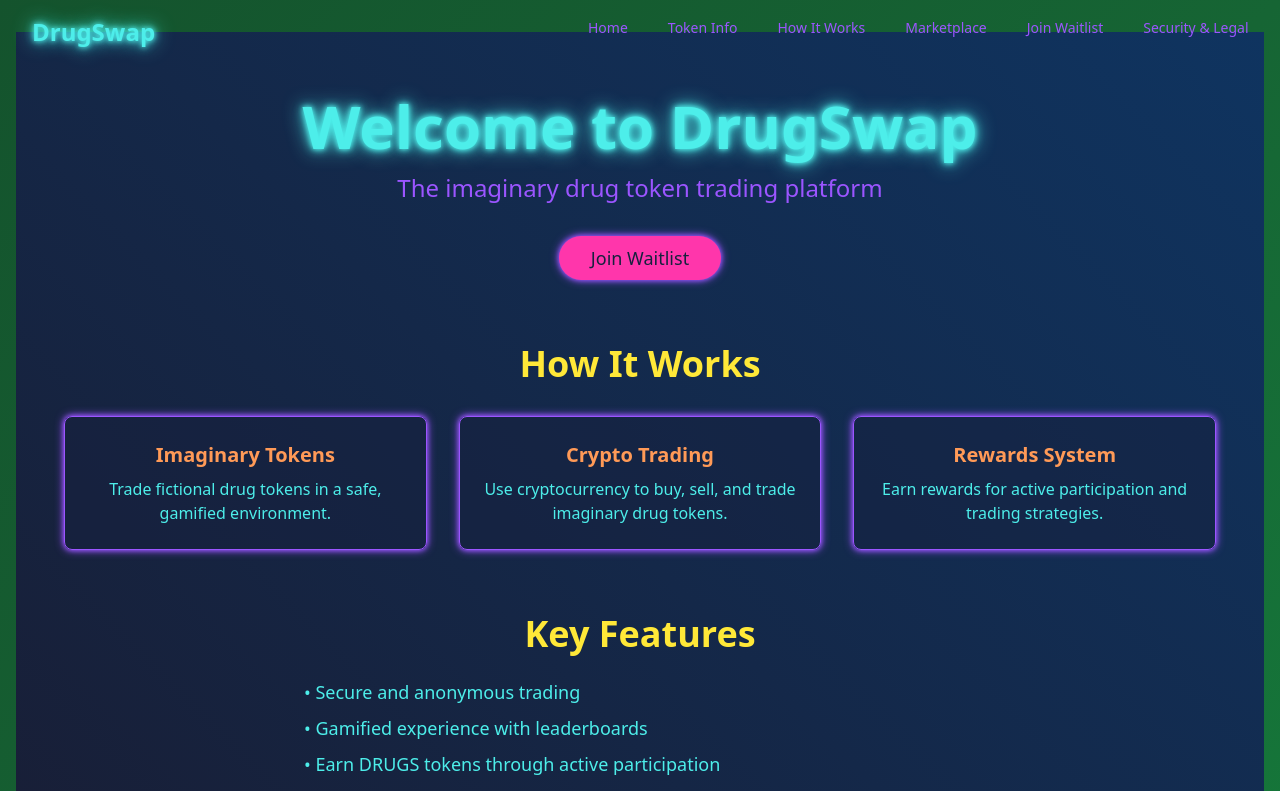
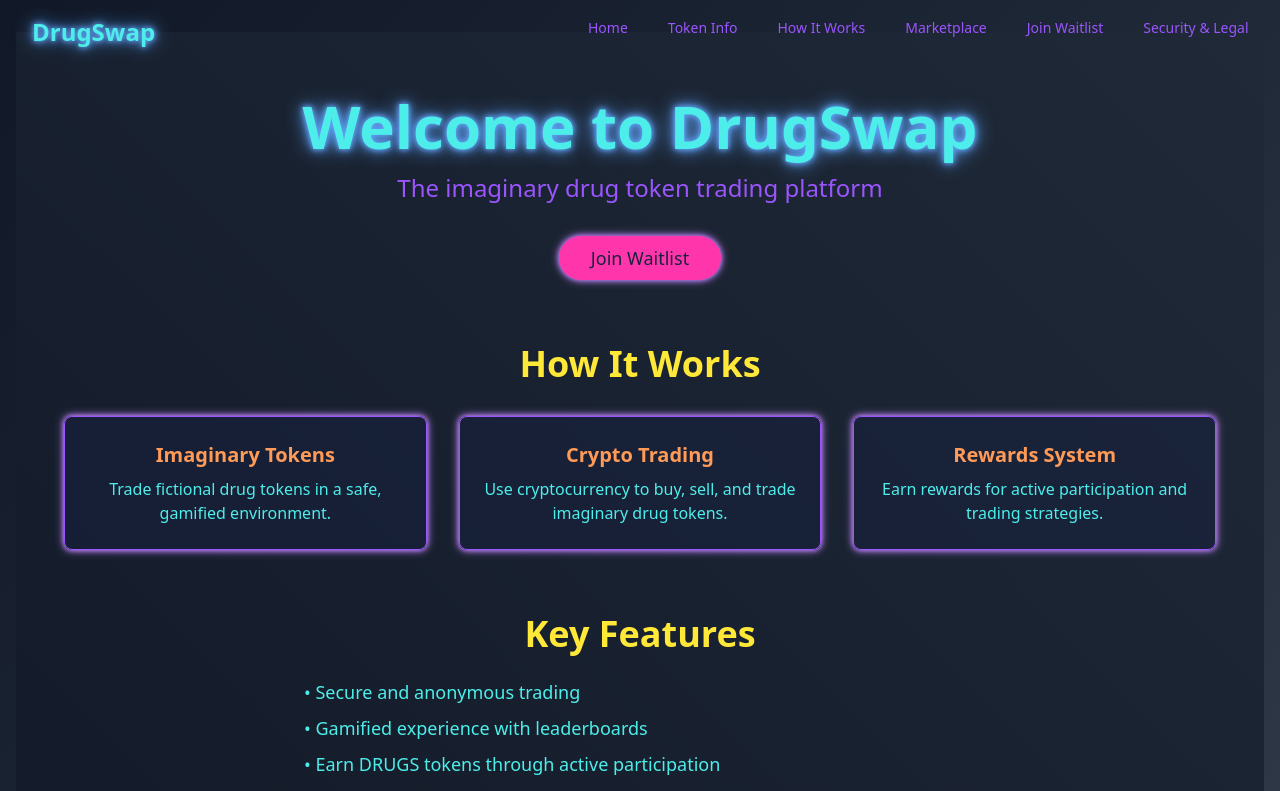
Before and after one commit to DrugSwap/drugswap-gaming-exchange-78, a React (Vite) app: page / in a window 1280 px wide. Shown: the top 791 px of the page. Built offline with nearby package versions, Linux system fonts and the light colour scheme.

Commit message:
Remove green background
Updated styles across the site to eliminate the green background, ensuring a more cohesive and visually appealing design.
[skip gpt_engineer]

```diff
--- a/src/App.jsx
+++ b/src/App.jsx
@@ -12,7 +12,7 @@ const App = () => (
     <TooltipProvider>
       <Toaster />
       <BrowserRouter>
-        <div className="flex flex-col min-h-screen bg-gradient-to-br from-green-900 via-green-800 to-green-700 text-white">
+        <div className="flex flex-col min-h-screen bg-gradient-to-br from-gray-900 via-gray-800 to-gray-700 text-white">
           <Navbar />
           <main className="flex-grow container mx-auto px-4 py-8">
             <Routes>
@@ -21,8 +21,8 @@ const App = () => (
               ))}
             </Routes>
           </main>
-          <footer className="bg-green-900 py-4">
-            <div className="container mx-auto text-center text-green-200">
+          <footer className="bg-gray-900 py-4">
+            <div className="container mx-auto text-center text-gray-400">
               <p>&copy; 2024 DrugSwap. All rights reserved.</p>
             </div>
           </footer>
--- a/src/index.css
+++ b/src/index.css
@@ -4,32 +4,32 @@
 
 @layer base {
   :root {
-    --background: 230 60% 15%;
+    --background: 220 20% 10%;
     --foreground: 210 40% 98%;
 
-    --card: 230 60% 17%;
+    --card: 220 20% 12%;
     --card-foreground: 210 40% 98%;
 
-    --popover: 230 60% 17%;
+    --popover: 220 20% 12%;
     --popover-foreground: 210 40% 98%;
 
     --primary: 217 91% 60%;
     --primary-foreground: 210 40% 98%;
 
-    --secondary: 230 60% 30%;
+    --secondary: 220 20% 25%;
     --secondary-foreground: 210 40% 98%;
 
-    --muted: 230 60% 25%;
+    --muted: 220 20% 20%;
     --muted-foreground: 215 20.2% 65.1%;
 
-    --accent: 230 60% 30%;
+    --accent: 220 20% 25%;
     --accent-foreground: 210 40% 98%;
 
     --destructive: 0 62.8% 30.6%;
     --destructive-foreground: 210 40% 98%;
 
-    --border: 230 60% 25%;
-    --input: 230 60% 25%;
+    --border: 220 20% 20%;
+    --input: 220 20% 20%;
     --ring: 212.7 26.8% 83.9%;
 
     --radius: 0.5rem;
@@ -46,13 +46,13 @@
 }
 
 .neon-text {
-  text-shadow: 0 0 5px theme('colors.neon.blue'), 0 0 10px theme('colors.neon.blue'), 0 0 20px theme('colors.neon.blue');
+  text-shadow: 0 0 5px theme('colors.blue.400'), 0 0 10px theme('colors.blue.400'), 0 0 20px theme('colors.blue.400');
 }
 
 .neon-border {
-  box-shadow: 0 0 5px theme('colors.neon.purple'), 0 0 10px theme('colors.neon.purple');
+  box-shadow: 0 0 5px theme('colors.purple.400'), 0 0 10px theme('colors.purple.400');
 }
 
 .gradient-bg {
-  background: linear-gradient(45deg, theme('colors.dark.DEFAULT'), theme('colors.dark.lighter'));
+  background: linear-gradient(45deg, theme('colors.gray.900'), theme('colors.gray.800'));
 }
```
